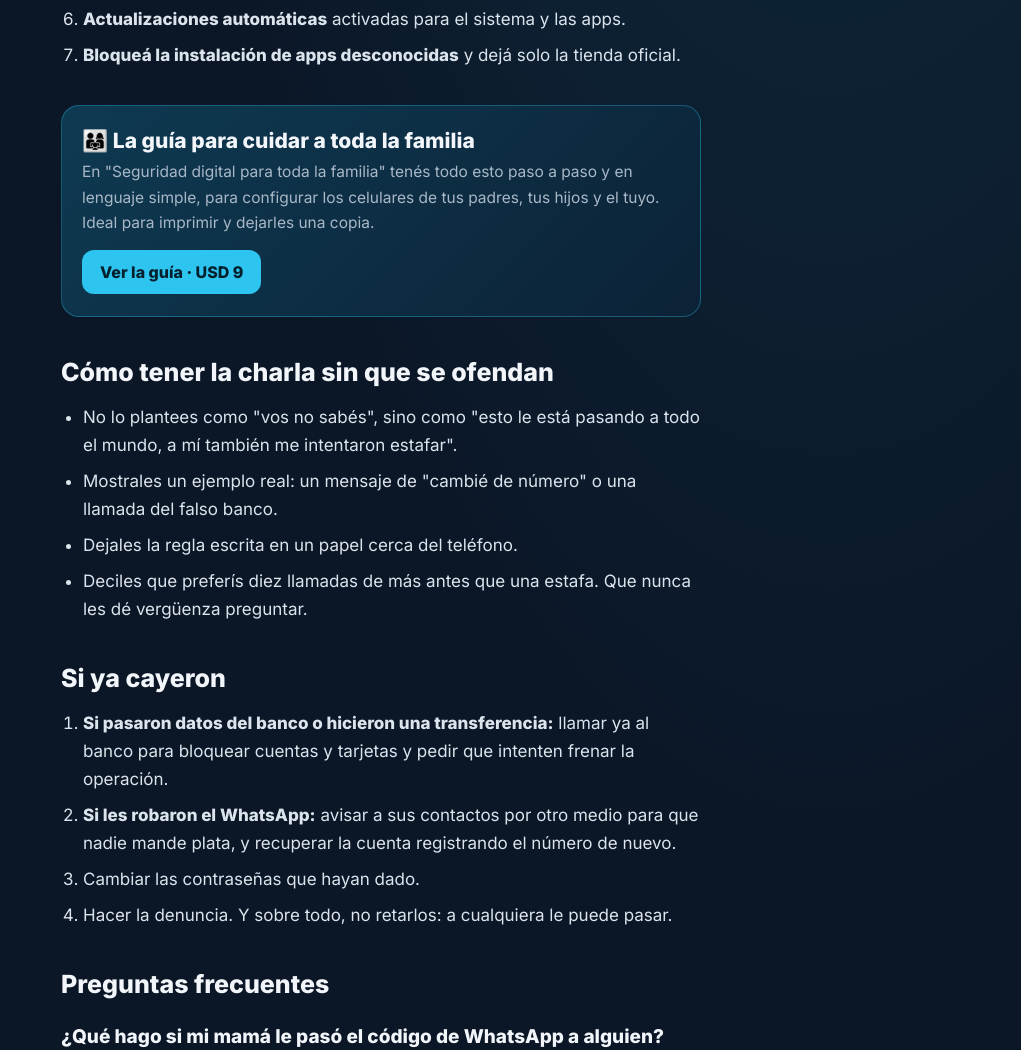
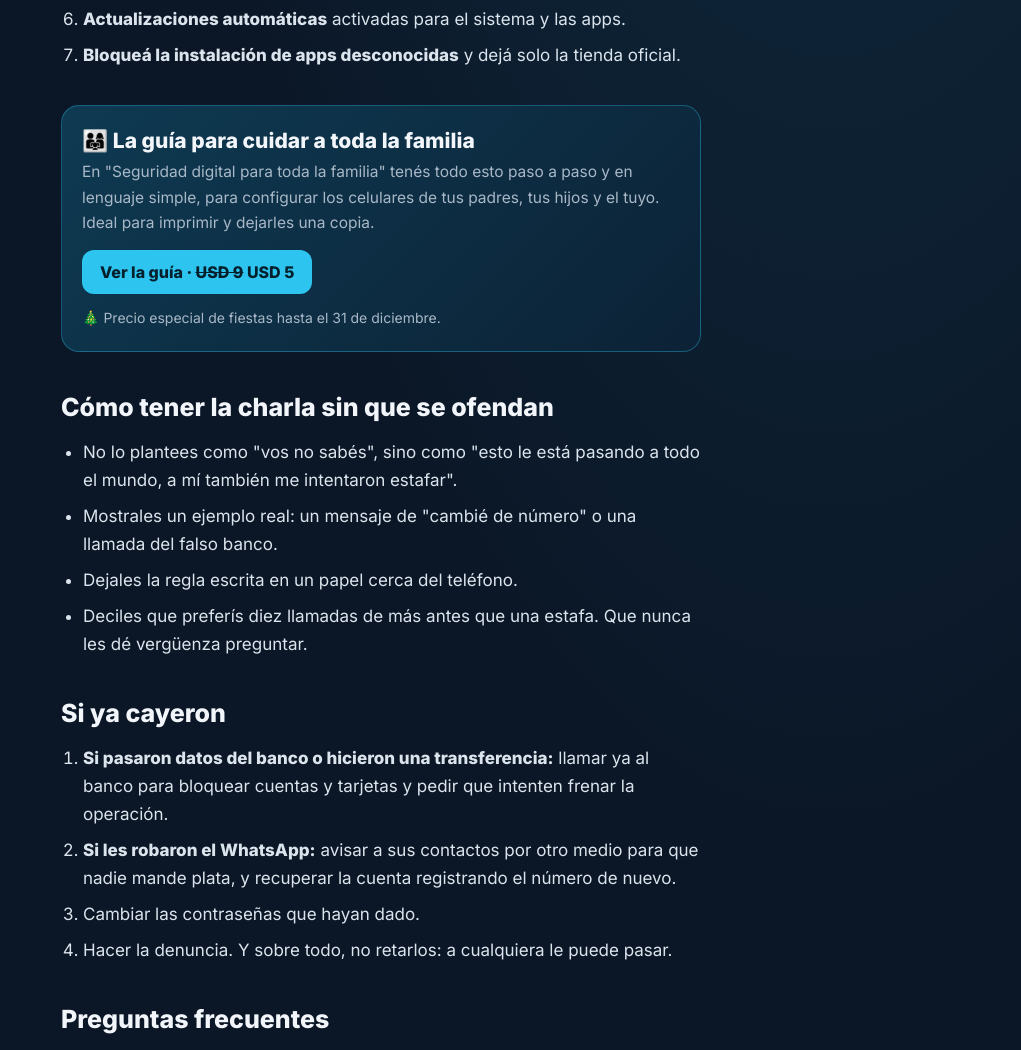
Before and after one commit to facussurbano-facuss/links, a plain HTML site: page blog/proteger-a-tus-padres-de-estafas/index.html in a window 1280 px wide. Shown: the part 2094-3144 px from the top of the page, without its empty margins (259-1280 px from the left). Drawn offline with Linux system fonts and the light colour scheme.

Commit message:
Update index.html

```diff
--- a/blog/proteger-a-tus-padres-de-estafas/index.html
+++ b/blog/proteger-a-tus-padres-de-estafas/index.html
@@ -70,7 +70,7 @@ ml('account', '2776969');
 <li><b>Bloqueá la instalación de apps desconocidas</b> y dejá solo la tienda oficial.</li>
 </ol>
 
-<div class="cta"><h3>👨‍👩‍👧 La guía para cuidar a toda la familia</h3><p>En "Seguridad digital para toda la familia" tenés todo esto paso a paso y en lenguaje simple, para configurar los celulares de tus padres, tus hijos y el tuyo. Ideal para imprimir y dejarles una copia.</p><a class="btn" href="https://facussdigital.gumroad.com/l/bmosw">Ver la guía · USD 9</a></div>
+<div class="cta"><h3>👨‍👩‍👧 La guía para cuidar a toda la familia</h3><p>En "Seguridad digital para toda la familia" tenés todo esto paso a paso y en lenguaje simple, para configurar los celulares de tus padres, tus hijos y el tuyo. Ideal para imprimir y dejarles una copia.</p><a class="btn" href="https://facussdigital.gumroad.com/l/bmosw">Ver la guía · <s>USD 9</s> USD 5</a><p style="margin:12px 0 0;font-size:14px">🎄 Precio especial de fiestas hasta el 31 de diciembre.</p></div>
 
 <h2 id="charla">Cómo tener la charla sin que se ofendan</h2>
 <ul>
```
